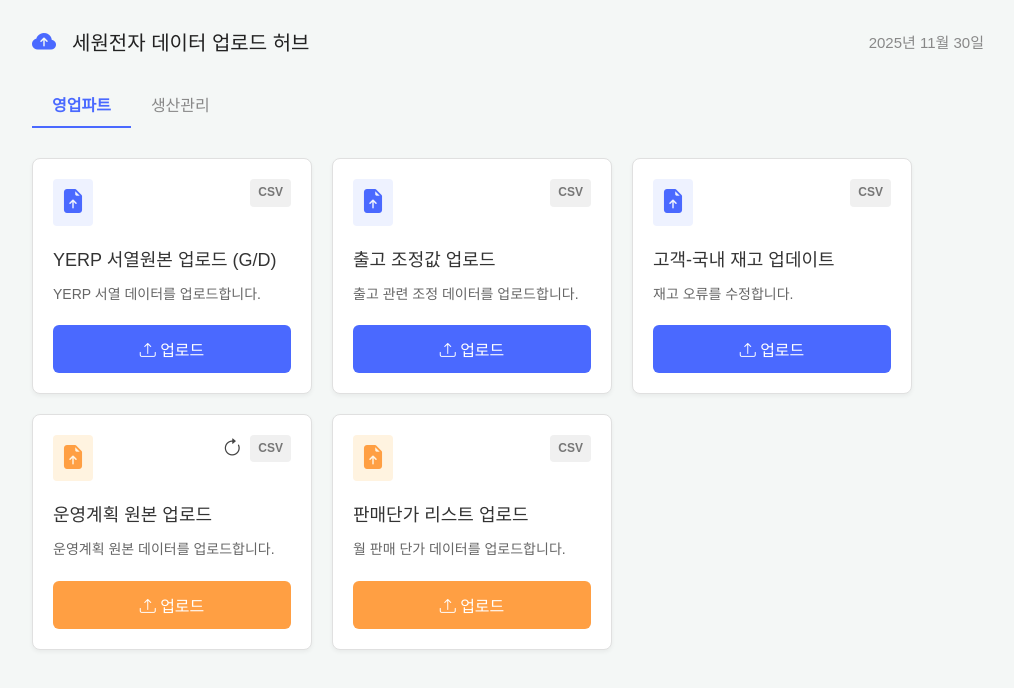
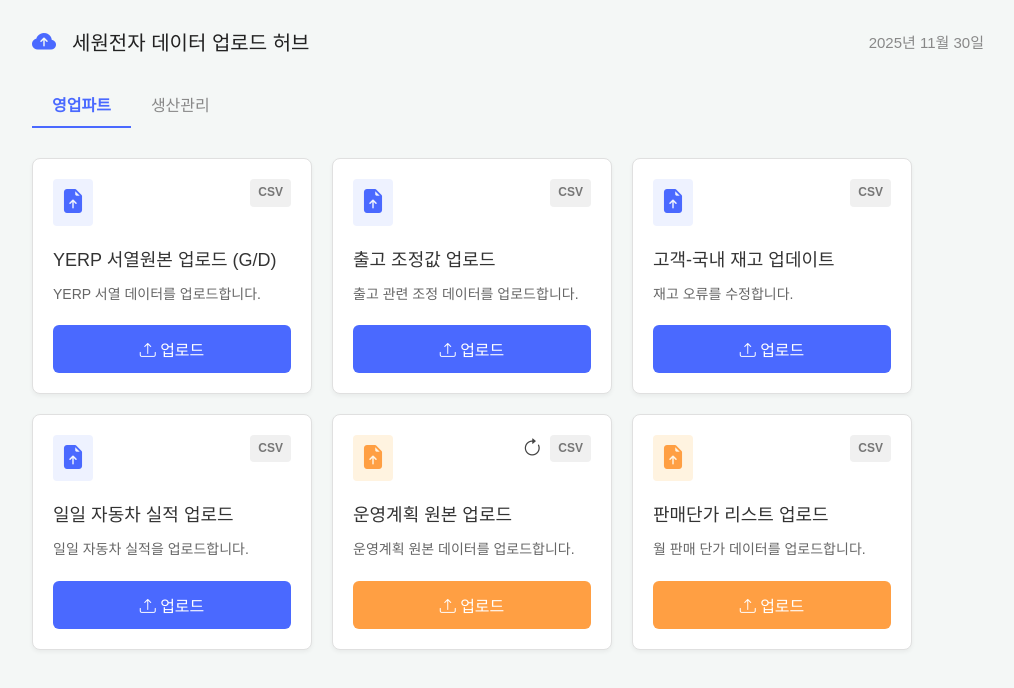
Before and after one commit to hoonseung/upload-view, a Vue app: page / in a window 1280 px wide. Shown: the top 688 px of the page, without its empty margins (132-1146 px from the left). Built offline with nearby package versions, Linux system fonts and the light colour scheme.

Commit message:
[UPLOAD-2] 메뉴추가 - 영업 파트에 일일 자동차 실적 업로드 추가

```diff
--- a/src/components/DataUploadHub.vue
+++ b/src/components/DataUploadHub.vue
@@ -55,6 +55,14 @@ export default defineComponent({
           description: '재고 오류를 수정합니다.',
           fileType: 'CSV',
           apiUrl: '/api/v1/upload/line/customer/stock'
+        },
+        {
+          id: 9,
+          category: 'order',
+          title: '일일 자동차 실적 업로드',
+          description: '일일 자동차 실적을 업로드합니다.',
+          fileType: 'CSV',
+          apiUrl: '/api/v1/upload/daily/act',
         },
         {
           id: 5,
```
